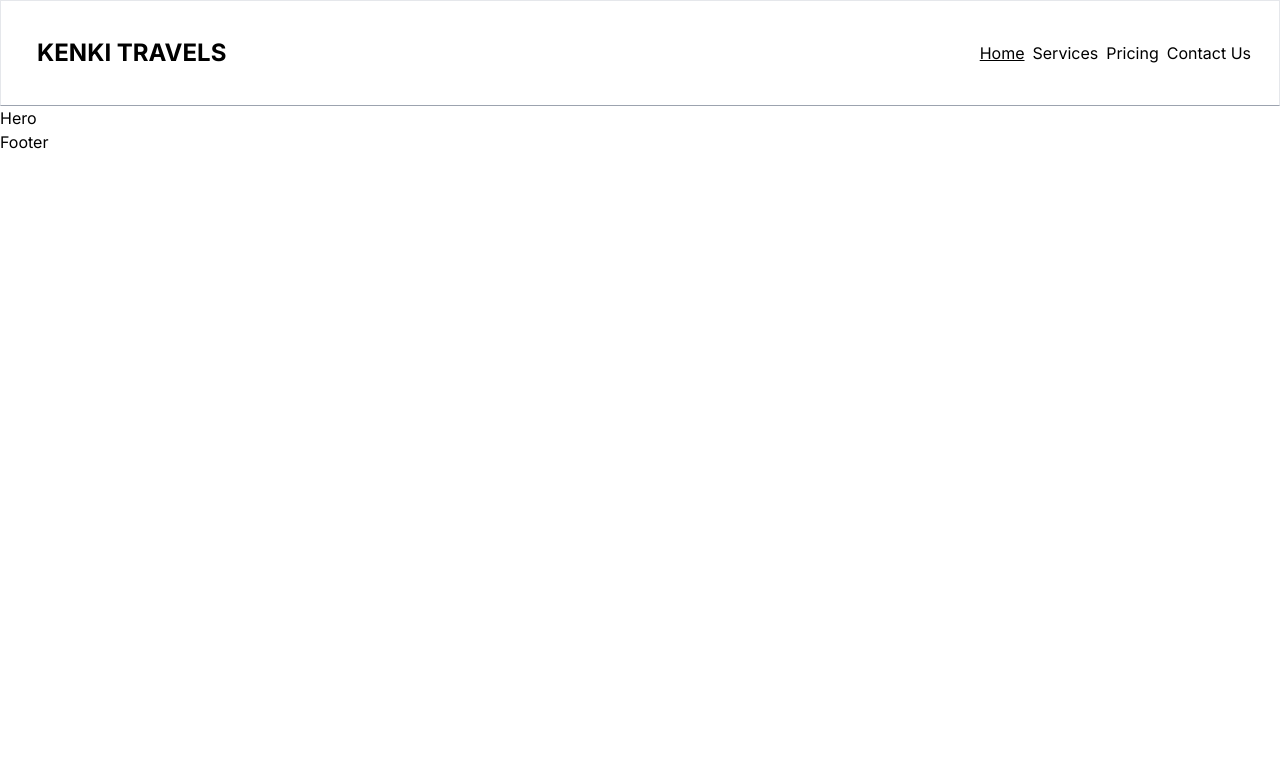
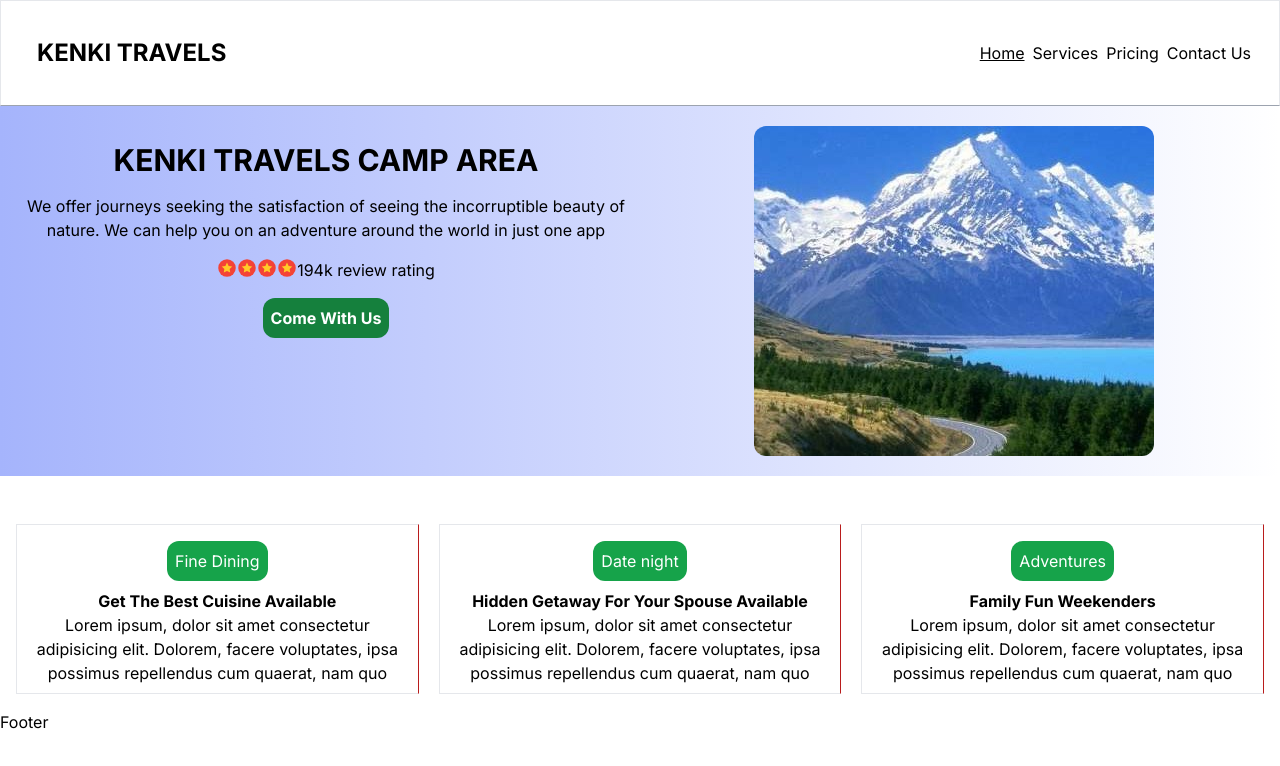
Before and after one commit to kknzuki/travel-app, a Next.js app: page / in a window 1280 px wide. Shown: the top 766 px of the page. Built offline with nearby package versions, Linux system fonts and the light colour scheme.

Commit message:
hero component and grid section

```diff
--- a/src/app/page.tsx
+++ b/src/app/page.tsx
@@ -1,10 +1,12 @@
 import Hero from '@/components/Hero';
+import Grid from '@/components/Grid';
 import Image from 'next/image';
 
 export default function Home() {
   return (
     <main>
-      <Hero/>
+      <Hero />
+      <Grid/>
     </main>
   );
 }
--- a/src/components/GetApp.tsx
+++ b/src/components/GetApp.tsx
@@ -2,7 +2,21 @@ import React from 'react'
 
 function GetApp() {
   return (
-    <div>GetApp</div>
+    <div>
+       <div >
+      <div>
+        <button></button>
+        <h3></h3>
+        <p>
+          Lorem ipsum, dolor sit amet consectetur adipisicing elit. Dolorem,
+          facere voluptates, ipsa possimus repellendus cum quaerat, nam quos ea
+          illum porro corrupti similique.
+        </p>
+      </div>
+      <div>two</div>
+      <div>three</div>
+    </div>
+    </div>
   )
 }
 
--- /dev/null
+++ b/src/components/Grid.tsx
@@ -0,0 +1,40 @@
+import React from 'react';
+
+const words = [
+  {
+    id: 1,
+    title: 'Fine Dining',
+    heading: 'Get the best cuisine available',
+    desc: 'Lorem ipsum, dolor sit amet consectetur adipisicing elit. Dolorem, facere voluptates, ipsa possimus repellendus cum quaerat, nam quo',
+  },
+  {
+    id: 2,
+    title: 'Date night',
+    heading: 'hidden getaway for your spouse available',
+    desc: 'Lorem ipsum, dolor sit amet consectetur adipisicing elit. Dolorem, facere voluptates, ipsa possimus repellendus cum quaerat, nam quo',
+  },
+  {
+    id: 3,
+    title: 'Adventures',
+    heading: 'Family fun weekenders',
+    desc: 'Lorem ipsum, dolor sit amet consectetur adipisicing elit. Dolorem, facere voluptates, ipsa possimus repellendus cum quaerat, nam quo',
+  },
+];
+
+const Grid = () => {
+  return (
+    <div className='grid gap-y-2 gap-x-10 pt-4 lg:pt-12 md:grid-cols-3 lg:grid-cols-3 lg:gap-x-5 lg:gap-y-12 mx-auto p-4'>
+      {words.map((word) => (
+        <div key={word.id} className='border border-r-red-700 p-2 text-center'>
+          <button className='bg-green-600 p-2 rounded-xl m-2 text-white'>
+            {word.title}
+          </button>
+          <h3 className='font-bold capitalize mm-2'>{word.heading}</h3>
+          <p>{word.desc}</p>
+        </div>
+      ))}
+    </div>
+  );
+};
+
+export default Grid;
--- a/src/components/Hero.tsx
+++ b/src/components/Hero.tsx
@@ -1,8 +1,23 @@
+import Image from 'next/image';
 import React from 'react'
+import { FcRating } from "react-icons/fc";
+
 
 function Hero() {
   return (
-    <div>Hero</div>
+    <section className='p-5 grid md:grid-cols-2 gap-4 mx-auto text-center bg-gradient-to-r from-indigo-300'>
+      {/* left side */}
+      <article className='gap-4'>
+        <h1 className='text-3xl font-bold uppercase my-4'>Kenki Travels camp area</h1>
+        <p>We offer journeys seeking the satisfaction of seeing the incorruptible beauty of nature. We can help you on an adventure around the world in just one app</p>
+        <p className='flex justify-center text-center my-4'><FcRating size={20} /><FcRating size={20} /><FcRating size={20} /><FcRating size={20} /> <span>194k review rating</span></p>
+        <button className='bg-green-700 text-white rounded-xl capitalize p-2 font-bold'>Come with us</button>
+      </article>
+      {/* right side */}
+      <article>
+        <Image src='/mtkenyacrop.jpg' width={400} height={400} alt='mt kenya' className='rounded-xl text-center mx-auto'/>
+      </article>
+    </section>
   )
 }
 
```
Also changed, not shown: package.json (+5 -4 lines), public/mtkenyacrop.jpg (added), 1 other file (tests, documents, lock files or other folders).
